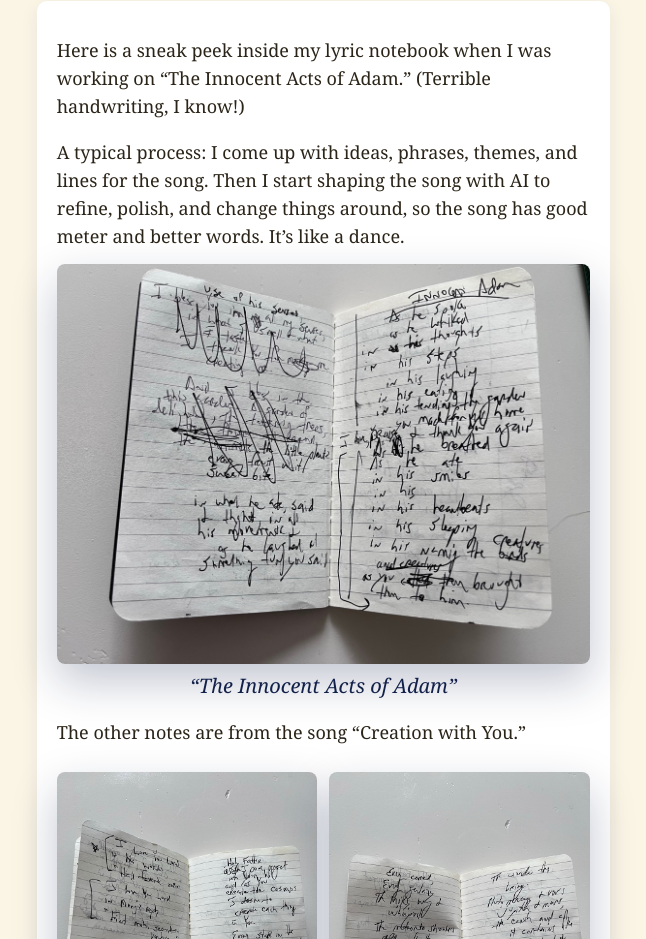
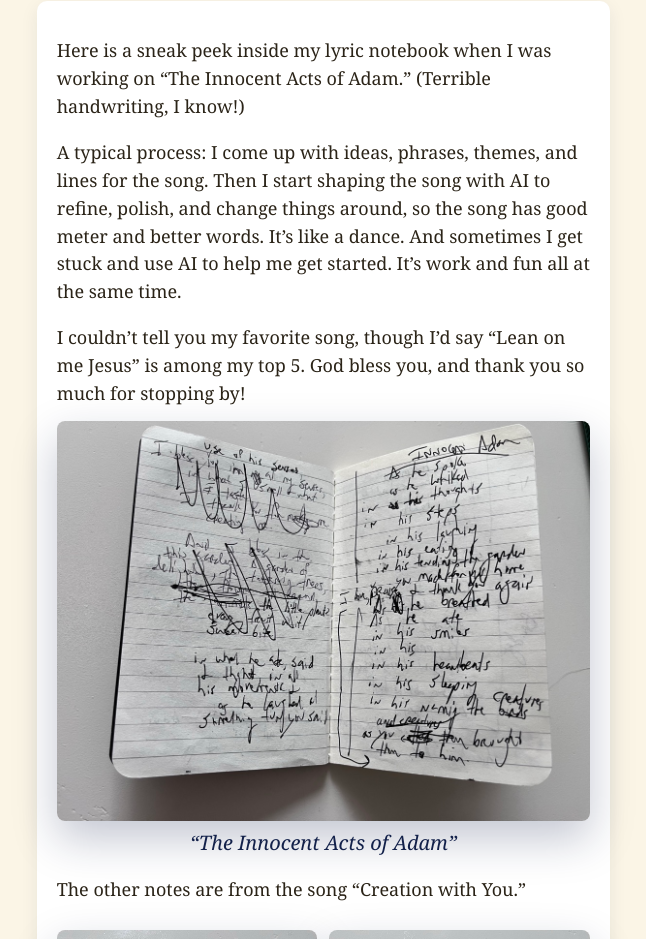
Before and after one commit to kjoysky/singdivinewillrounds, a plain HTML site: page about.html in a window 1280 px wide. Shown: the part 1062-2001 px from the top of the page, without its empty margins (566-1212 px from the left). Drawn offline with Linux system fonts and the light colour scheme.

Commit message:
How the Songs Are Made: add her notes on getting stuck, favorite song, thank-you
Co-Authored-By: Claude Opus 5.5 <noreply@anthropic.com>

```diff
--- a/about.html
+++ b/about.html
@@ -460,7 +460,8 @@ section#about{padding:30px 0 36px}
         <div class="how-example"><p><strong>For example,</strong> in &ldquo;Lean on me Jesus,&rdquo; God inspired me to imagine the children of the Divine Will joining their kisses to Judas&rsquo;s kiss, offering Jesus love and consolation in that moment of betrayal.</p></div>
         <div class="notebook">
           <p>Here is a sneak peek inside my lyric notebook when I was working on &ldquo;The Innocent Acts of Adam.&rdquo; (Terrible handwriting, I know!)</p>
-          <p>A typical process: I come up with ideas, phrases, themes, and lines for the song. Then I start shaping the song with AI to refine, polish, and change things around, so the song has good meter and better words. It&rsquo;s like a dance.</p>
+          <p>A typical process: I come up with ideas, phrases, themes, and lines for the song. Then I start shaping the song with AI to refine, polish, and change things around, so the song has good meter and better words. It&rsquo;s like a dance. And sometimes I get stuck and use AI to help me get started. It&rsquo;s work and fun all at the same time.</p>
+          <p>I couldn&rsquo;t tell you my favorite song, though I&rsquo;d say &ldquo;Lean on me Jesus&rdquo; is among my top 5. God bless you, and thank you so much for stopping by!</p>
           <figure><a href="images/notebook/adam-notebook.jpg" target="_blank" rel="noopener"><img src="images/notebook/adam-notebook.jpg" alt="Kristina Joy's handwritten lyric notebook pages for The Innocent Acts of Adam, with crossed-out lines and arrows" width="1100" height="825" loading="lazy"></a><figcaption>&ldquo;The Innocent Acts of Adam&rdquo;</figcaption></figure>
           <p>The other notes are from the song &ldquo;Creation with You.&rdquo;</p>
           <div class="notebook-pair">
```
